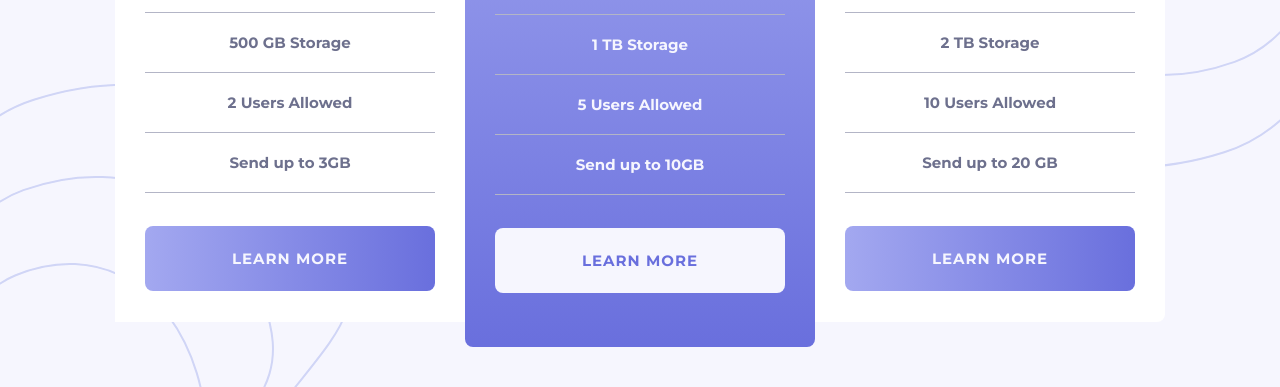
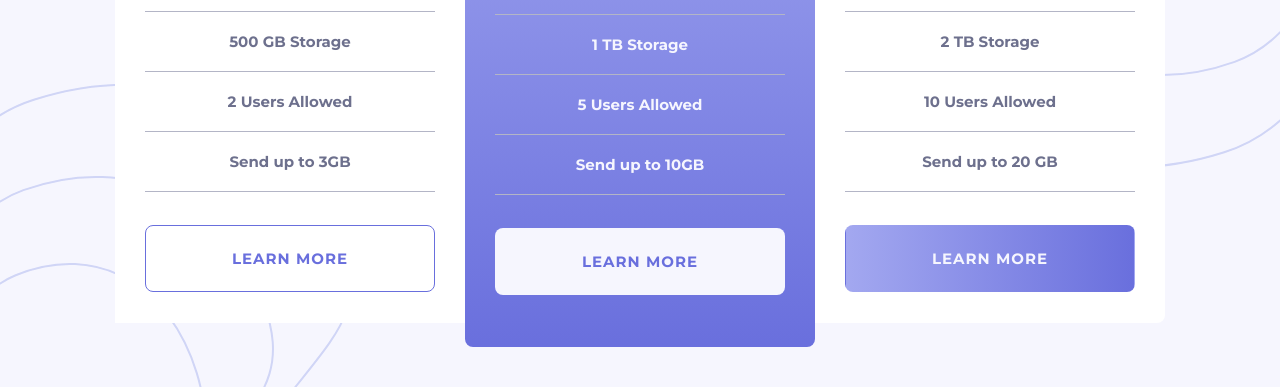
Before and after one commit to aemrobe/class-project-price-table, a plain HTML site: page index.html in a window 1280 px wide. In both pictures the pointer is over the link 290 px from the left and 747 px from the top of the page. Shown: the part 489-876 px from the top of the page. Drawn offline with Linux system fonts and the light colour scheme.

Commit message:
adding hover states to learnmore btns

```diff
--- a/main.css
+++ b/main.css
@@ -90,6 +90,7 @@ body {
     hsl(236, 72%, 79%),
     hsl(237, 63%, 64%)
   );
+  border: 1px solid transparent;
   padding: 23px 0;
   margin: 33px 30px 31px;
   display: block;
@@ -100,11 +101,24 @@ body {
   color: var(--Very-Light-Grayish-Blue);
   background: var(--Linear-Gradient);
   border-radius: 8px;
+  transition: background 0.5s ease, border 0.5s ease, color 0.5s ease;
+}
+
+.more-btn:hover {
+  background: transparent;
+  color: hsl(237, 63%, 64%);
+  border: 1px solid hsl(237, 63%, 64%);
 }
 
 .pricing__item--active .more-btn {
   background: var(--Very-Light-Grayish-Blue);
   color: hsl(237, 63%, 64%);
+}
+
+.pricing__item--active .more-btn:hover {
+  border: 1px solid var(--Very-Light-Grayish-Blue);
+  background: transparent;
+  color: var(--Very-Light-Grayish-Blue);
 }
 
 .pricing__item--active .service {
```
